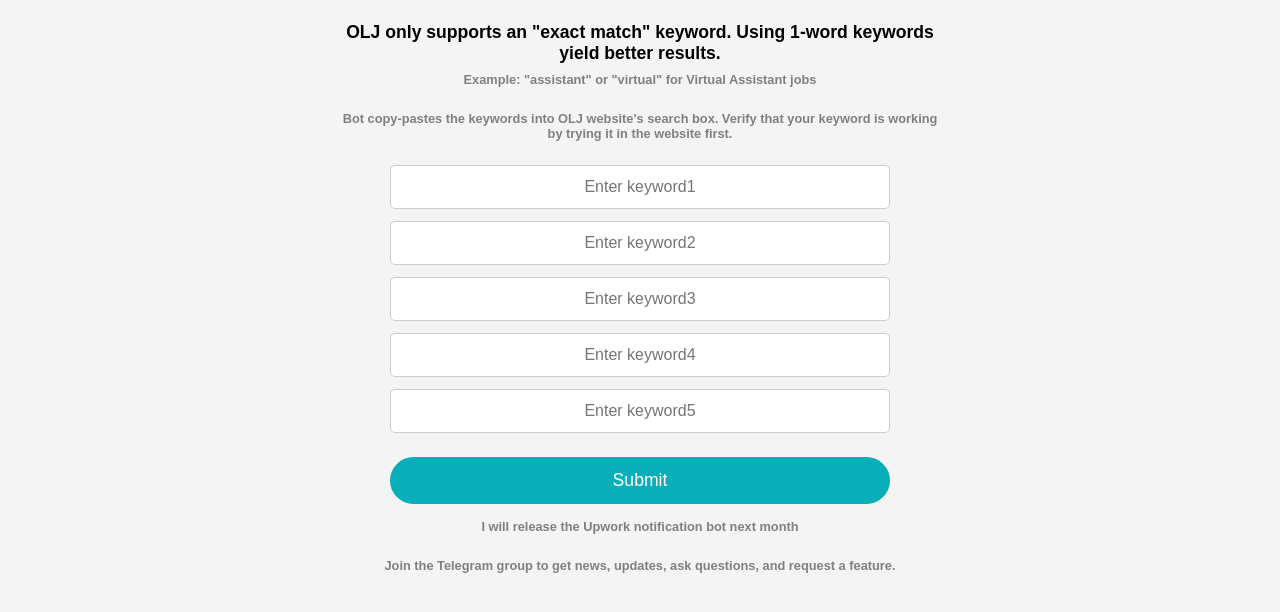
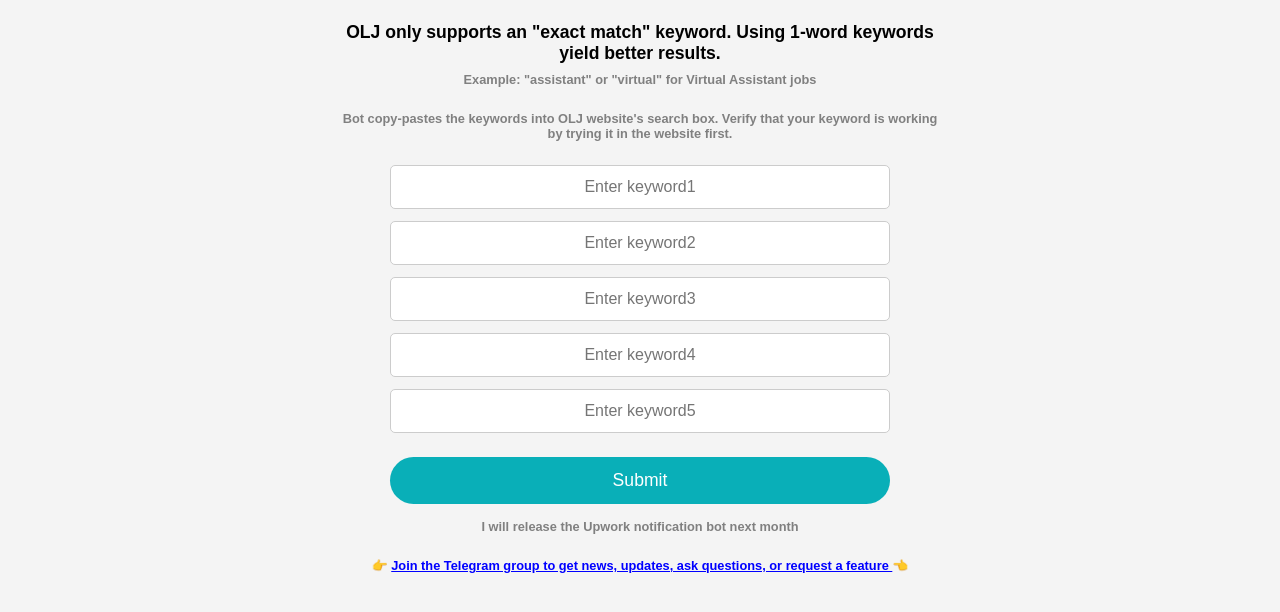
Before and after one commit to bigfather98/OLJ-keyword-test, a plain HTML site: page index.html in a window 1280 px wide. Shown: the part 138-750 px from the top of the page. Drawn offline with Linux system fonts and the light colour scheme; a script that the page names is missing.

Commit message:
Update index.html

```diff
--- a/index.html
+++ b/index.html
@@ -70,6 +70,20 @@
         width: 100%; /* Take full width within body padding */
         max-width: 600px; /* Optional max-width if needed */
     }
+h4 {
+    font-size: 0.8rem; /* Slightly smaller for mobile */
+    padding: 0;
+    margin: 0 0 1.5rem 0; /* Adjusted spacing */
+    text-align: center;
+    color: var(--dark-gray);
+    width: 100%; /* Take full width within body padding */
+    max-width: 600px; /* Optional max-width if needed */
+}
+
+h4 a {
+    color: blue; /* Blue link color */
+    text-decoration: underline; /* Underline the link */
+}
 
     .input-group {
         display: flex;
@@ -158,11 +172,11 @@
     <!-- Added class to button for specific styling -->
     <button id="submit" class="submit-button">Submit</button>
     <h3></br>I will release the Upwork notification bot next month</h3>
-    <h3>
-  <a href="https://t.me/upworkbotgroup" target="_blank" style="text-decoration: none; color: inherit;">
-    Join the Telegram group to get news, updates, ask questions, and request a feature.
-  </a>
-</h3>
+ <h4>&#128073
+  <a href="https://t.me/upworkbotgroup" target="_blank">
+    Join the Telegram group to get news, updates, ask questions, or request a feature
+  </a> &#128072
+</h4>
 
     <script>
         window.Telegram.WebApp.expand(); // Expand WebApp to full screen
```
